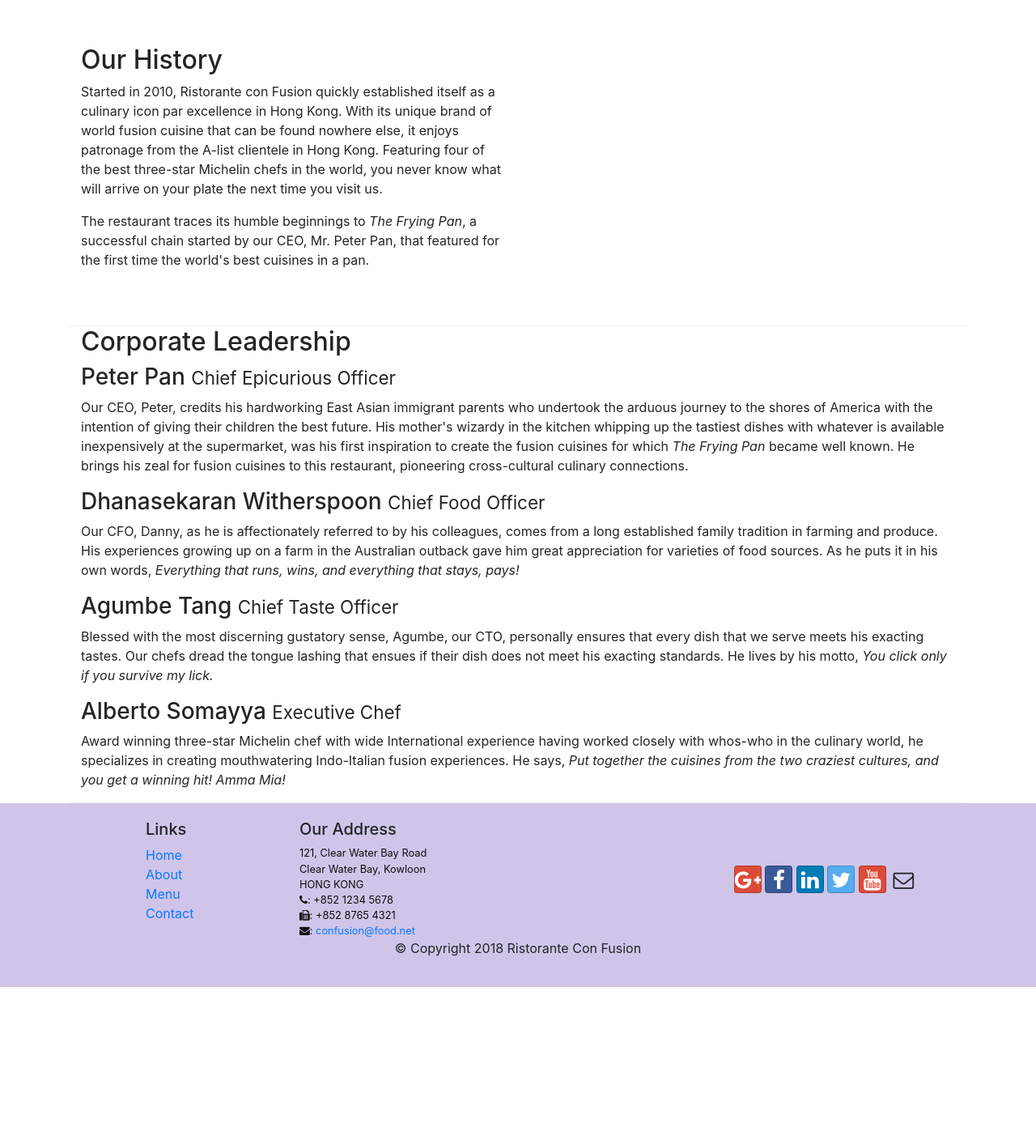
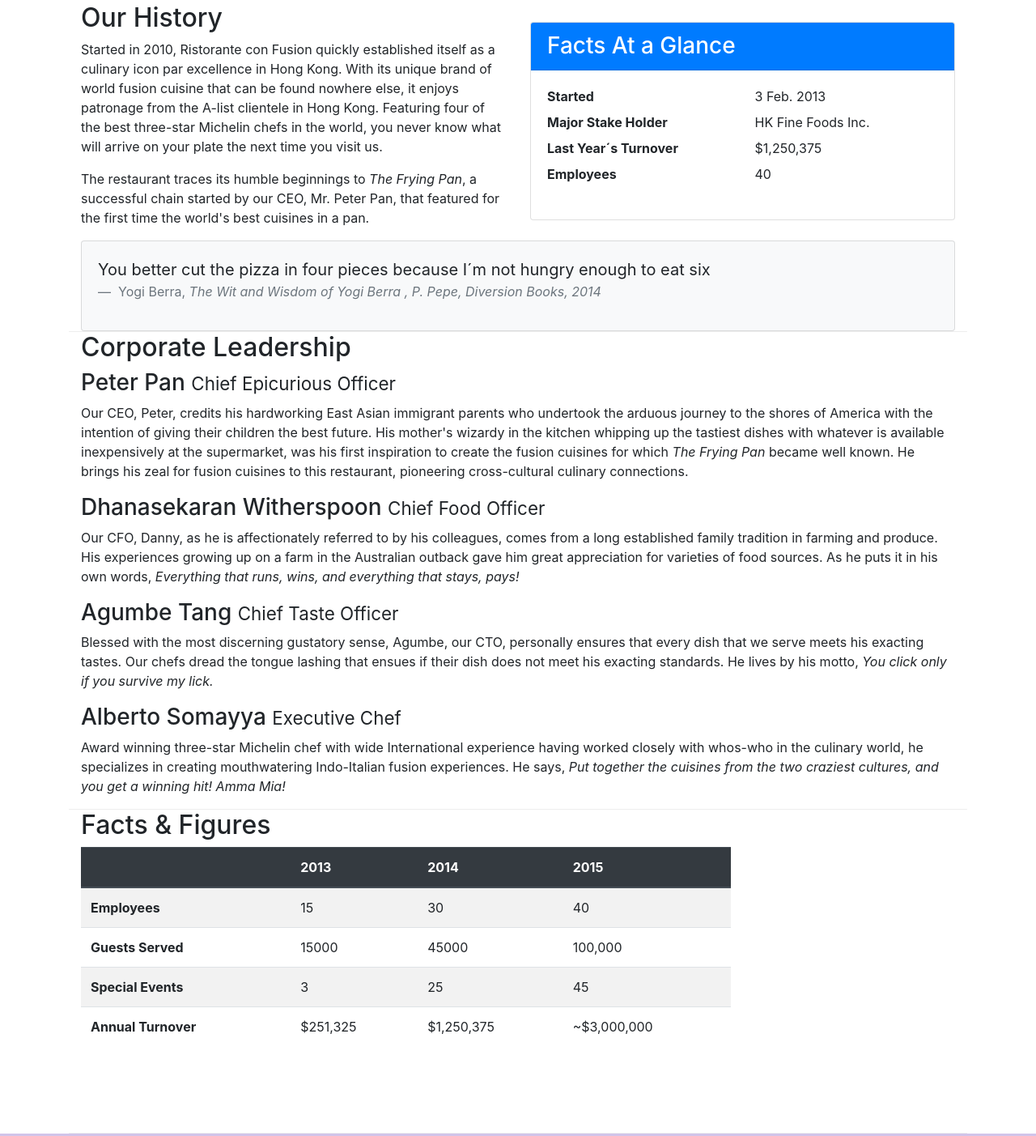
Before and after one commit to vnaj16/Restorante-Website---Boostrap-4-Guide, a website: page aboutus.html in a window 1280 px wide. Shown: the part 462-1865 px from the top of the page at 81% size. Before the commit the page ends 1681 px from the top, so only its background shows below. Drawn offline with nearby package versions, Linux system fonts and the light colour scheme.

Commit message:
images and media

```diff
--- a/aboutus.html
+++ b/aboutus.html
@@ -26,7 +26,7 @@
             <button class="navbar-toggler" type="button" data-toggle="collapse" data-target="#Navbar">
                 <span class="navbar-toggler-icon"></span>
             </button>
-            <a class="navbar-brand mr-auto" href="#">Ristorante con Fusion</a>
+            <a class="navbar-brand mr-auto" href="#"><img src="/img/logo.png" height="30" width="41" alt=""></a>
             <div class="collapse navbar-collapse" id="Navbar">
                 <ul class="navbar-nav mr-auto">
                     <li class="nav-item">
@@ -95,7 +95,46 @@
                 <p>The restaurant traces its humble beginnings to <em>The Frying Pan</em>, a successful chain started by
                     our CEO, Mr. Peter Pan, that featured for the first time the world's best cuisines in a pan.</p>
             </div>
-            <div>
+            <div class="col-sm">
+                <div class="card">
+                    <h3 class="card-header bg-primary text-white">
+                        Facts At a Glance
+                    </h3>
+                    <div class="card-body">
+                        <dl class="row">
+                            <dt class="col-6 ">
+                                Started
+                            </dt>
+                            <dd class="col-6">3 Feb. 2013</dd>
+                            <dt class="col-6 ">
+                                Major Stake Holder
+                            </dt>
+                            <dd class="col-6">HK Fine Foods Inc.</dd>
+                            <dt class="col-6 ">
+                                Last Year´s Turnover
+                            </dt>
+                            <dd class="col-6">$1,250,375</dd>
+                            <dt class="col-6 ">
+                                Employees
+                            </dt>
+                            <dd class="col-6">40</dd>
+                        </dl>
+                    </div>
+                </div>
+            </div>
+            <div class="col-12">
+                <div class="card card-body bg-light">
+                    <blockquote class="blockquote">
+                        <p class="mb-0">You better cut the pizza in four pieces
+                            because I´m not hungry enough to eat six
+                        </p>
+                        <footer class="blockquote-footer">
+                            Yogi Berra, <cite title="Source Title">The Wit and Wisdom of Yogi Berra
+                                , P. Pepe, Diversion Books, 2014
+                            </cite>
+                        </footer>
+                    </blockquote>
+                </div>
             </div>
         </div>
 
@@ -133,6 +172,52 @@
                         winning hit! Amma Mia!</em></p>
             </div>
         </div>
+        <div class="row row-content">
+            <div class="col-12 col-sm-9">
+                <h2>Facts &amp; Figures</h2>
+                <div class="table-responsive">
+                    <table class="table table-striped">
+                        <thead class="thead-dark">
+                            <tr>
+                                <th>&nbsp;</th>
+                                <th>2013</th>
+                                <th>2014</th>
+                                <th>2015</th>
+                            </tr>
+                        </thead>
+                        <tbody>
+                            <tr>
+                                <th>Employees</th>
+                                <td>15</td>
+                                <td>30</td>
+                                <td>40</td>
+                            </tr>
+                            <tr>
+                                <th>Guests Served</th>
+                                <td>15000</td>
+                                <td>45000</td>
+                                <td>100,000</td>
+                            </tr>
+                            <tr>
+                                <th>Special Events</th>
+                                <td>3</td>
+                                <td>25</td>
+                                <td>45</td>
+                            </tr>
+                            <tr>
+                                <th>Annual Turnover</th>
+                                <td>$251,325</td>
+                                <td>$1,250,375</td>
+                                <td>~$3,000,000</td>
+                            </tr>
+                        </tbody>
+                    </table>
+                </div>
+            </div>
+            <div class="col-12 col-sm-3">
+
+            </div>
+        </div>
     </div>
 
     </div>
@@ -162,11 +247,16 @@
                 </div>
                 <div class="col-12 col-sm-4 align-self-center">
                     <div class="text-center">
-                        <a class="btn btn-social-icon btn-google" href="http://google.com/+"><i class="fa fa-google-plus"></i></a>
-                        <a class="btn btn-social-icon btn-facebook" href="http://www.facebook.com/profile.php?id="><i class="fa fa-facebook"></i></a>
-                        <a class="btn btn-social-icon btn-linkedin" href="http://www.linkedin.com/in/"><i class="fa fa-linkedin"></i></a>
-                        <a class="btn btn-social-icon btn-twitter" href="http://twitter.com/"><i class="fa fa-twitter"></i></a>
-                        <a class="btn btn-social-icon btn-google" href="http://youtube.com/"><i class="fa fa-youtube"></i></a>
+                        <a class="btn btn-social-icon btn-google" href="http://google.com/+"><i
+                                class="fa fa-google-plus"></i></a>
+                        <a class="btn btn-social-icon btn-facebook" href="http://www.facebook.com/profile.php?id="><i
+                                class="fa fa-facebook"></i></a>
+                        <a class="btn btn-social-icon btn-linkedin" href="http://www.linkedin.com/in/"><i
+                                class="fa fa-linkedin"></i></a>
+                        <a class="btn btn-social-icon btn-twitter" href="http://twitter.com/"><i
+                                class="fa fa-twitter"></i></a>
+                        <a class="btn btn-social-icon btn-google" href="http://youtube.com/"><i
+                                class="fa fa-youtube"></i></a>
                         <a class="btn btn-social-icon" href="mailto:"><i class="fa fa-envelope-o"></i></a>
 
                     </div>
```
Also changed, not shown: contactus.html (+1 -1 lines), index.html (+45 -16 lines), img/alberto.png (added), img/buffet.png (added), img/logo.png (added), img/uthappizza.png (added), 1 other file.
